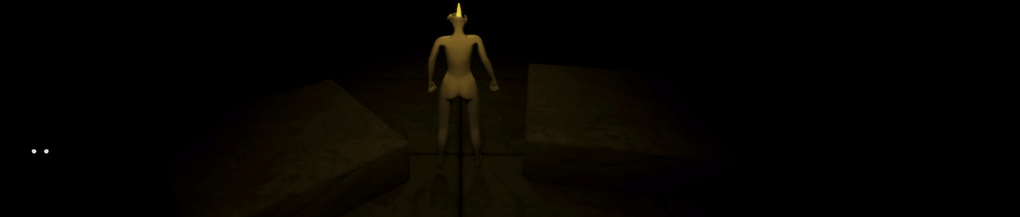
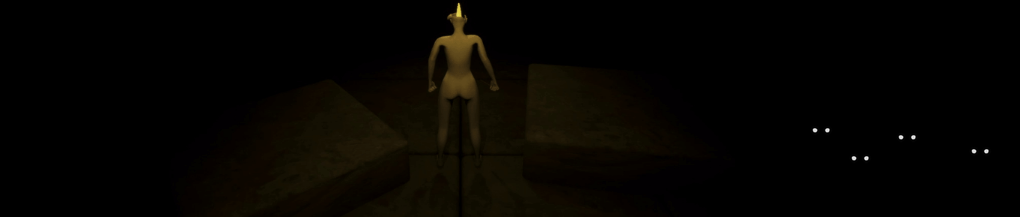
Before and after one commit to jamiejamiebobamie/Wicka-Brochure-Site, a React (Create React App) app: page / in a window 1280 px wide. Shown: the part 487-704 px from the top of the page, without its empty margins (181-1201 px from the left). Built offline with nearby package versions, Linux system fonts and the light colour scheme.

Commit message:
added eye open and close logic. super laggy

```diff
--- a/src/App.css
+++ b/src/App.css
@@ -347,11 +347,11 @@ html, body {
 }
 
 .monster{
-    position: absolute;
+    /* position: relative; */
     /* z-index: -1; */
 
-    left: 200px;
-    top: 627px;
+    /* left: 200px;
+    top: 627px; */
 
     /* display: flex;
     flex-direction: row;
@@ -364,8 +364,13 @@ html, body {
     width: 40px;
     height: 20px;
     background: url('/media/sprites/monster_open_eyes_sprite4.png') left center;
-    animation: openEyes 10s steps(414) infinite alternate-reverse;
-    animation-delay: 1s;
+
+
+    /* original full sprite sheet */
+    /* animation: openEyes 10s steps(414) infinite alternate-reverse; */
+
+    animation:  eyesOpened 1s steps(1) infinite alternate-reverse;
+    animation: openEyes 1s steps(30) infinite alternate-reverse;
 }
 
 .monster1_sprite{
@@ -404,10 +409,23 @@ html, body {
       animation-delay: 5s;
 }
 
-@keyframes openEyes{
-    /* 415 steps */
+/* 415 steps */
+/* openEyes original */
+/* @keyframes openEyes{
   from{background-position-x:-16560px;}
   to{background-position-x:0px;}
+} */
+
+/* 30 steps */
+@keyframes openEyes{
+  from{background-position-x:-1200px;}
+  to{background-position-x:0px;}
+}
+
+/* 1 step */
+@keyframes eyesOpened{
+  from{background-position-x:-1200px;}
+  to{background-position-x:-1160px;}
 }
 
 
--- a/src/Homepage.js
+++ b/src/Homepage.js
@@ -1,6 +1,6 @@
 import React, {Component} from 'react'
 import NavBar from './NavBar'
-import MonsterEyes from './MonsterEyes'
+import MonsterEyesContainer from './MonsterEyesContainer'
 import data from './monsterEyesLocations'
 
 
@@ -14,18 +14,7 @@ class Homepage extends Component {
         return (
           <div className="Homepage">
               <NavBar width={this.props.width} />
-              <MonsterEyes width={this.props.width} height={this.props.height} />
-              <MonsterEyes width={this.props.width} height={this.props.height} />
-              <MonsterEyes width={this.props.width} height={this.props.height} />
-              <MonsterEyes width={this.props.width} height={this.props.height} />
-              <MonsterEyes width={this.props.width} height={this.props.height} />
-
-              <MonsterEyes width={this.props.width} height={this.props.height} />
-              <MonsterEyes width={this.props.width} height={this.props.height} />
-              <MonsterEyes width={this.props.width} height={this.props.height} />
-              <MonsterEyes width={this.props.width} height={this.props.height} />
-              <MonsterEyes width={this.props.width} height={this.props.height} />
-
+              <MonsterEyesContainer width={this.props.width} height={this.props.height} />
               <div class="character">
                   <div className="character_sprite"/>
               </div>
--- a/src/MonsterEyes.js
+++ b/src/MonsterEyes.js
@@ -1,20 +1,40 @@
 import React, {Component} from 'react';
-import data from './monsterEyesLocations'
+
 
 class MonsterEyes extends Component{
-
     constructor(props){
         super(props)
-        this.state = { index: Math.floor(props.number*Math.random())}
+        this.state = {animation: 'eyesOpened 1s steps(1) infinite alternate-reverse', blinking: false, random: 0}
+        this.randomBlink = this.randomBlink.bind(this)
     }
 
-    render(){
-        return (
-            <div className="monster"  style={{left:(this.props.width/2.7)+((this.props.width/5)*this.state.random1), top:(this.props.height-400)*this.state.random2+400}} >
-                <div className="monster_sprite"></div>
-            </div>
-        )
+    randomBlink(){
+            this.setState({random: Math.random()})
+            if (this.state.blinking){
+                this.setState( {animation: 'eyesOpened 1s steps(1) infinite alternate-reverse', blinking: false} )
+            } else {
+                if (this.state.random > .5){
+                    this.setState( {animation: 'openEyes 1s steps(30) infinite alternate', blinking: true} )
+                }
+            }
     }
+        // setTimeout(this.randomBlink,2000)
+
+render(){
+
+    return(
+        <div className="monster"
+             style={{
+                 position:'absolute',
+                 left:this.props.left,
+                 top:this.props.top,
+                }}>
+            <div className="monster_sprite" style={{
+                animation:this.state.animation
+            }}></div>
+        </div>
+    );
+}
 
 }
 
--- /dev/null
+++ b/src/MonsterEyesContainer.js
@@ -0,0 +1,32 @@
+import React, {Component} from 'react';
+import MonsterEyes from './MonsterEyes'
+import data from './monsterEyesLocations'
+
+
+class MonsterEyesContainer extends Component{
+
+    constructor(props){
+        super(props)
+        // this.width = this.props.width
+        // this.height = this.props.height
+        this.eyes = data.map( monster =>
+            <MonsterEyes left={monster.left} top={monster.top} />
+        )
+    }
+
+    render(){
+        return (
+            <div className="monsterEyesContainer">
+                {this.eyes}
+            </div>
+            )
+    }
+
+}
+
+export default MonsterEyesContainer
+
+
+// <div className="monster"  style={{left:(this.props.width/2.7)+((this.props.width/5)*this.state.random1), top:(this.props.height-400)*this.state.random2+400}} >
+//     <div className="monster_sprite"></div>
+// </div>
--- a/src/grimoirePages_data.js
+++ b/src/grimoirePages_data.js
@@ -21,7 +21,7 @@ const data = [
         },
     {
     title:"Enchanted Candles",
-    description:'If she can touch them, Wicka can assimilate candles into her body to replenish lost health.',
+    description:'If she can touch them, Wicka can assimilate the floating candles into her body to replenish lost health.',
     img:"media/gifs/telekinesis_brick_riding2.gif",
     width: 600,
     height: 338,
--- a/src/monsterEyesLocations.js
+++ b/src/monsterEyesLocations.js
@@ -1,5 +1,9 @@
 
 const data = [
+    {
+        left: '748px',
+        top: '631px',
+    },
     {
         left: '818px',
         top: '619px',
```
